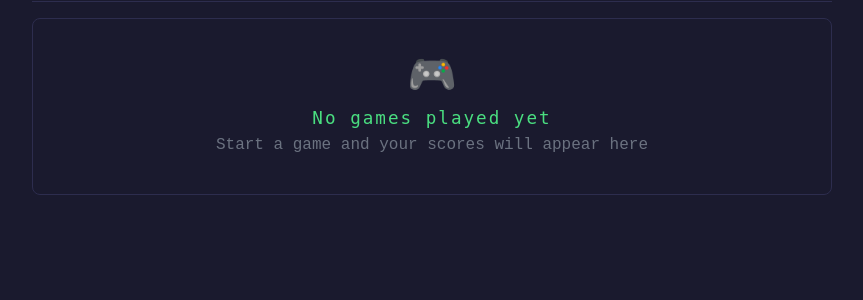
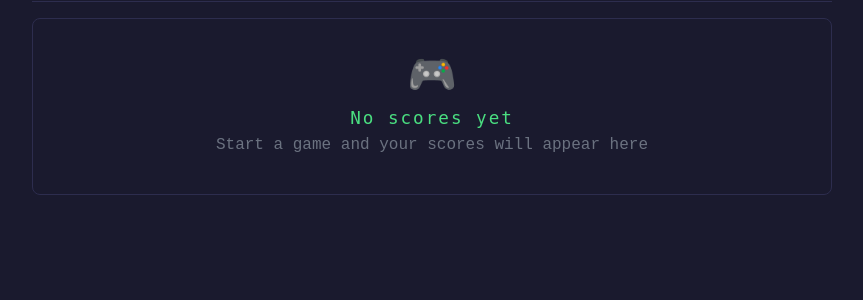
Before and after one commit to qemtek/game-test, a Flask app: template templates/history.html in a window 1280 px wide. Shown: the part 165-465 px from the top of the page, without its empty margins (208-1071 px from the left). Run offline with Flask 3, Linux system fonts and the light colour scheme; the template is opened without the code that fills it, so the values that code supplies are empty.

Commit message:
fix: align empty-state copy to canonical 'No scores yet'

```diff
--- a/templates/history.html
+++ b/templates/history.html
@@ -130,7 +130,7 @@
             {% else %}
             <div class="empty-card">
                 <div class="empty-card-icon">🎮</div>
-                <p>No games played yet</p>
+                <p>No scores yet</p>
                 <p>Start a game and your scores will appear here</p>
             </div>
             {% endif %}
```
